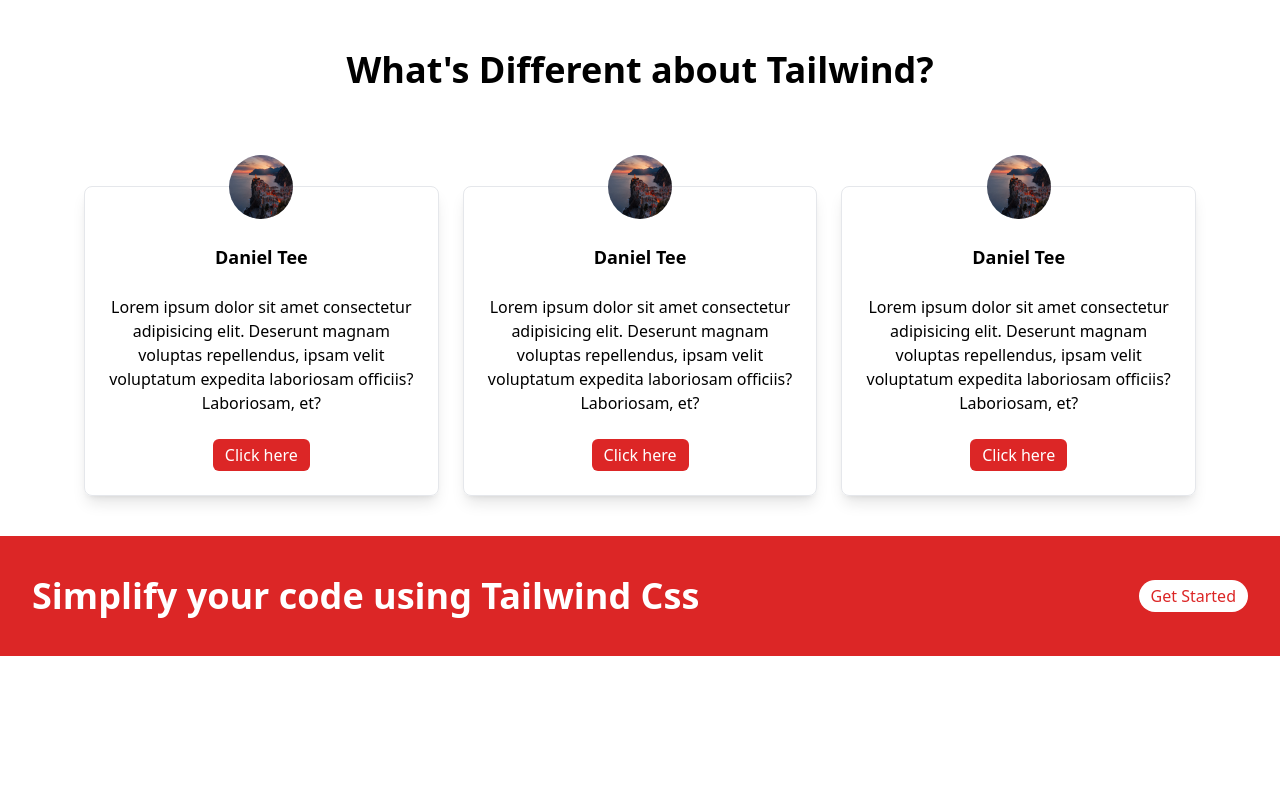
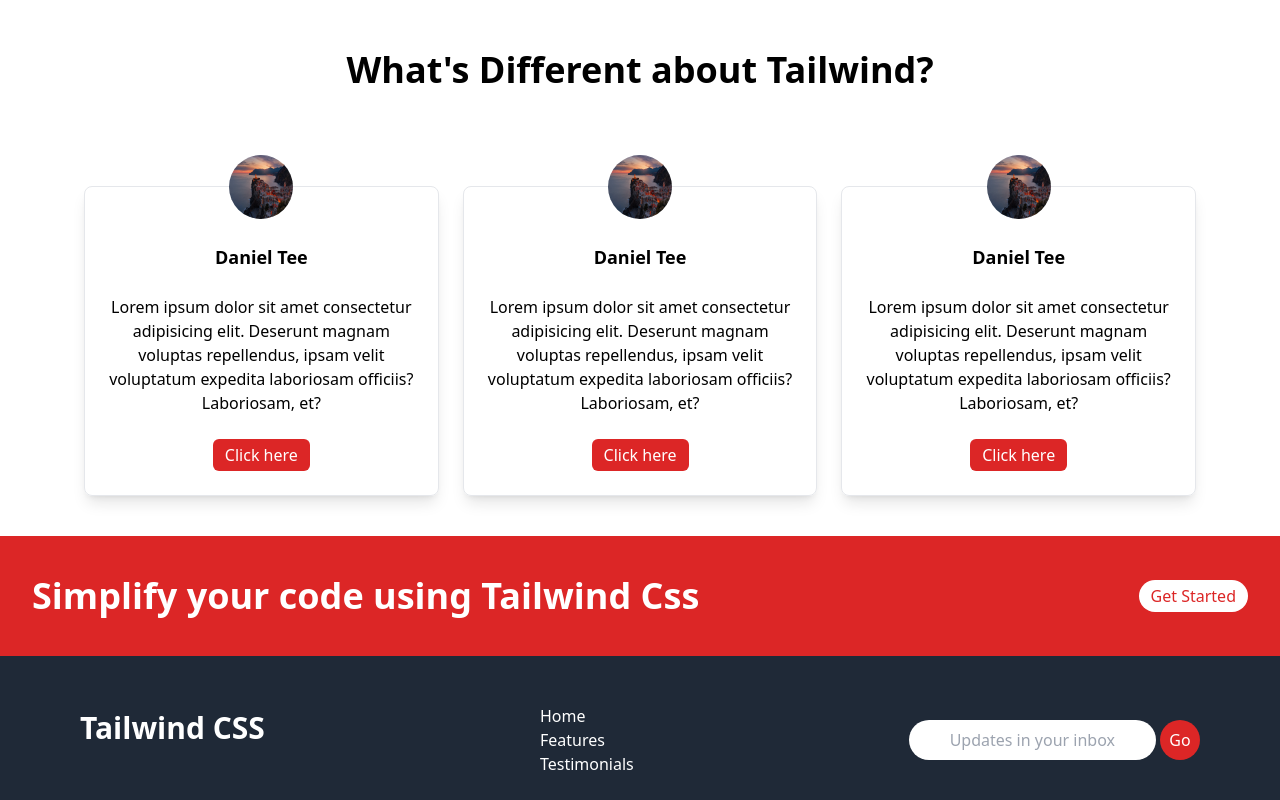
Before and after one commit to Daniel-16/tailwind-website, a website: page dist/index.html in a window 1280 px wide. Shown: the part 942-1742 px from the top of the page. Before the commit the page ends 1598 px from the top, so only its background shows below. Drawn offline with Linux system fonts and the light colour scheme.

Commit message:
Feat: Built the footer of the website

```diff
--- a/dist/index.html
+++ b/dist/index.html
@@ -149,6 +149,21 @@
             </div>
         </div>
     </div>
+    <footer class="w-full bg-gray-800">
+        <div class="container px-20 py-6 flex flex-col items-center justify-between space-y-6 md:flex-row">
+            <h2 class="text-3xl font-bold text-white">Tailwind CSS</h2>
+            <ul class="list-none text-white px-6">
+                <li class="hover:text-gray-300"><a href="#hero">Home</a></li>
+                <li class="hover:text-gray-300"><a href="#features">Features</a></li>
+                <li class="hover:text-gray-300"><a href="#testimonials">Testimonials</a></li>
+            </ul>
+            <form>
+                <input class="p-2 rounded-full focus:outline-none placeholder:text-center" type="text"
+                    placeholder="Updates in your inbox">
+                <button class="text-white p-2 w-10 bg-red-600 rounded-full hover:bg-red-700">Go</button>
+            </form>
+        </div>
+    </footer>
 </body>
 
 </html>
```
Also changed, not shown: dist/styles.css.
